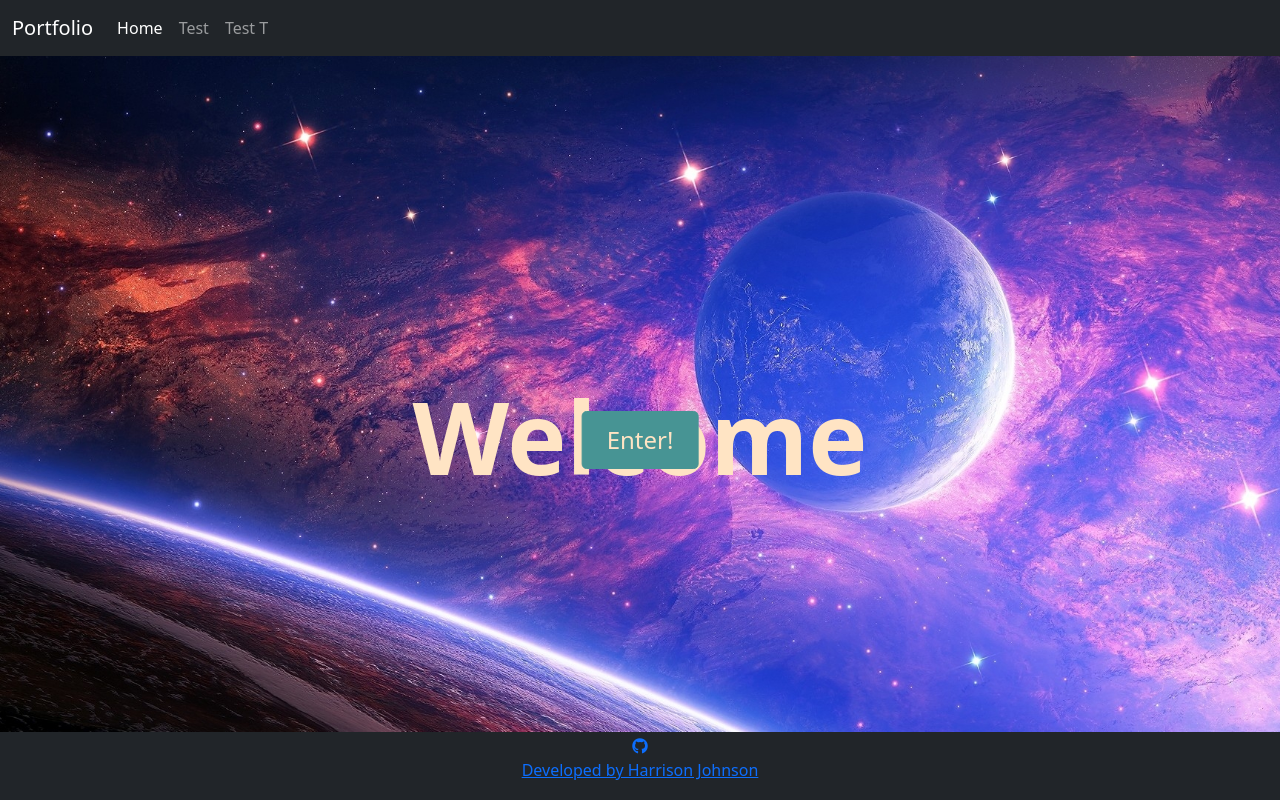
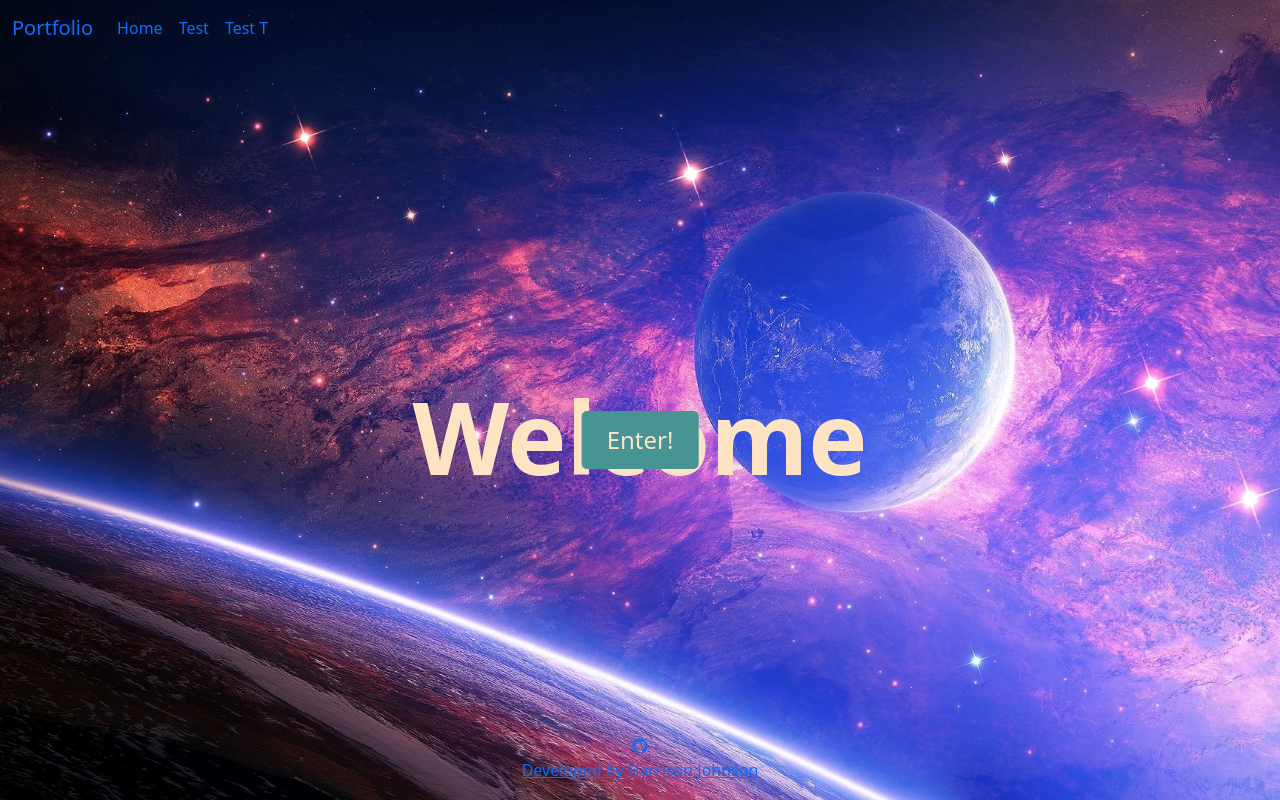
Before and after one commit to GitHub-Harrison/portfolio, a Django app: page / in a window 1280 px wide. Run offline with Django 3.2, Linux system fonts and the light colour scheme; some libraries are stand-ins or nearby versions.

Commit message:
Remove bootstrap bg colour classes

```diff
--- a/templates/base.html
+++ b/templates/base.html
@@ -45,7 +45,7 @@
         <!-- navbar -->
         <!-- rename all id -->
         <!-- work on styling the navbar -->
-        <nav class="navbar navbar-expand-lg navbar-dark bg-dark">
+        <nav class="navbar navbar-expand-lg">
 
             <div class="container-fluid">
 
@@ -92,7 +92,7 @@
     {% block content %}
     {% endblock %}
 
-    <footer class="footer mt-auto text-center navbar-dark bg-dark">
+    <footer class="footer mt-auto text-center">
         <a href="https://github.com/GitHub-Harrison/dream-coaching" target="_blank" rel="nofollow">
             <i class="fab fa-github"></i>
             <br>
```
